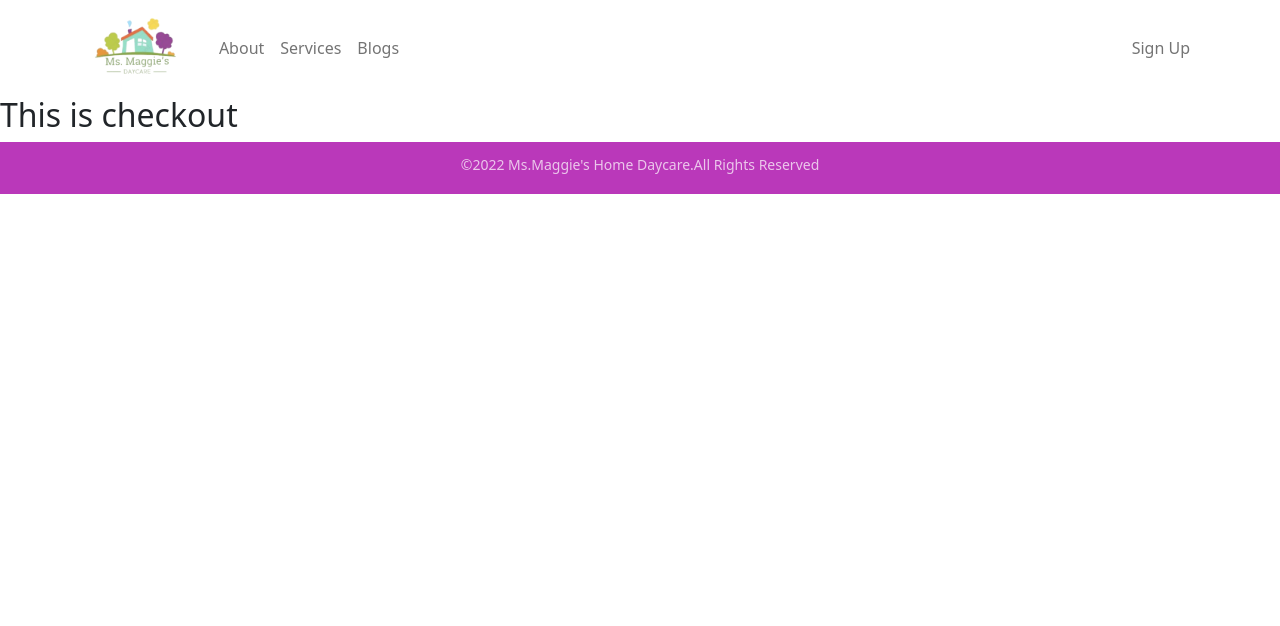
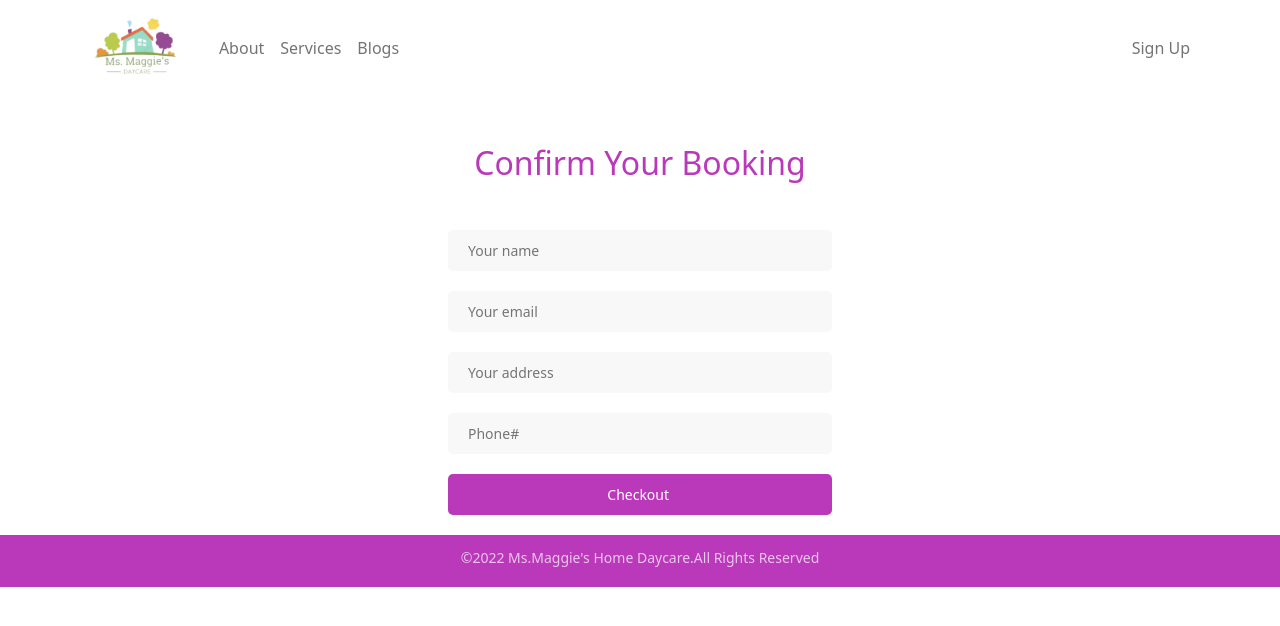
Before and after one commit to sabahashraf/Ms-Maggie-s-Daycare, a React (Create React App) app: page /service/1 in a window 1280 px wide. Shown: the top 626 px of the page. Built offline with nearby package versions, Linux system fonts and the light colour scheme; no server answers.

Commit message:
checkout page designed

```diff
--- a/src/pages/Checkout/Checkout/Checkout.js
+++ b/src/pages/Checkout/Checkout/Checkout.js
@@ -1,11 +1,40 @@
 import React from "react";
 import { useParams } from "react-router-dom";
+import { ToastContainer, toast } from "react-toastify";
+import "react-toastify/dist/ReactToastify.css";
 
 const Checkout = () => {
   const { serviceId } = useParams();
+  const handleCheckOut = (event) => {
+    event.preventDefault();
+    toast("Thank you for the booking");
+  };
   return (
     <div>
-      <h2>This is checkout</h2>
+      <h2 className="text-center text-purple my-5">Confirm Your Booking</h2>
+      <form onSubmit={handleCheckOut}>
+        <input type="text" name="name" id="" placeholder="Your name" required />
+        <input
+          type="email"
+          name="email"
+          id=""
+          placeholder="Your email"
+          required
+        />
+
+        <input
+          type="text"
+          name="address"
+          id=""
+          placeholder="Your address"
+          required
+        />
+
+        <input type="number" name="phone" id="" placeholder="Phone#" required />
+
+        <input id="signUpBtn" type="submit" value="Checkout "></input>
+      </form>
+      <ToastContainer />
     </div>
   );
 };
```
